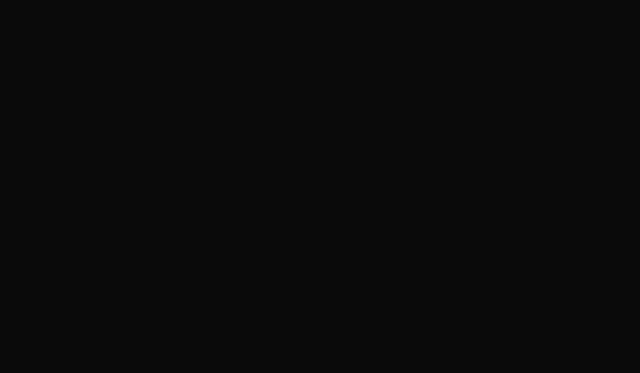
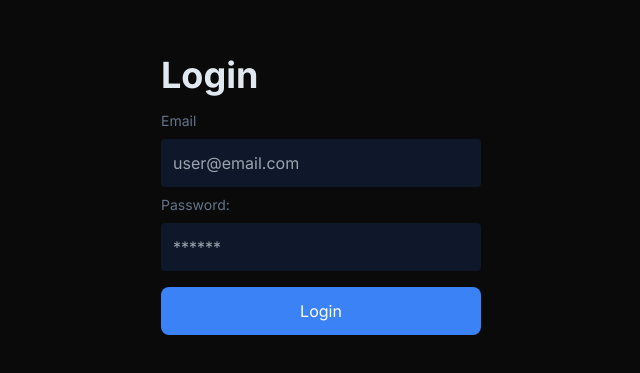
Before and after one commit to Misash/Amadeus-AI, a Next.js app in the folder client/: page /auth/login in a window 1280 px wide. Shown: the part 149-522 px from the top of the page, without its empty margins (319-959 px from the left). Built offline with nearby package versions, Linux system fonts and the light colour scheme.

Commit message:
login worked

```diff
--- a/client/src/app/auth/login/page.tsx
+++ b/client/src/app/auth/login/page.tsx
@@ -1,9 +1,102 @@
-import React from 'react';
+"use client";
+import { useForm } from "react-hook-form";
+import { signIn } from "next-auth/react";
+import {useRouter} from 'next/navigation'
+import {useState} from 'react'
 
 const LoginPage = () => {
+
+  // react form hook variables
+  const {
+    register,
+    handleSubmit,
+    formState: { errors },
+  } = useForm();
+
+  // handle routes
+  const router = useRouter()
+  const [error, setError] = useState<string | null>(null);
+
+  // Submit data to NextAuth
+  const onSubmit = handleSubmit(async (data) => {
+    console.log(data);
+
+    const res = await signIn("credentials", {
+      email: data.email,
+      password: data.password,
+      redirect: false, //not change page
+    });
+
+    console.log(res)
+
+    // handle login status
+    if (res.error) {
+      setError(res.error)
+    } else {
+      router.push('/dashboard')
+    }
+
+  });
+
   return (
-    <div>LoginPage</div>
+    <div className="h-[calc(100vh-7rem)] flex justify-center items-center">
+      <form onSubmit={onSubmit} className="w-1/4">
+
+
+
+        <h1 className="text-slate-200 font-bold text-4xl mb-4">Login</h1>
+
+        {/* Email */}
+        <label htmlFor="email" className="text-slate-500 mb-2 block text-sm">
+          Email
+        </label>
+        <input
+          type="email"
+          {...register("email", {
+            required: {
+              value: true,
+              message: "Email is required",
+            },
+          })}
+          className="p-3 rounded block mb-2 bg-slate-900 text-slate-300 w-full"
+          placeholder="user@email.com"
+        />
+        {errors.email && (
+          <span className="text-red-500 text-xs">{errors.email.message}</span>
+        )}
+
+        {/* Password */}
+        <label htmlFor="password" className="text-slate-500 mb-2 block text-sm">
+          Password:
+        </label>
+        <input
+          type="password"
+          {...register("password", {
+            required: {
+              value: true,
+              message: "Password is required",
+            },
+          })}
+          className="p-3 rounded block mb-2 bg-slate-900 text-slate-300 w-full"
+          placeholder="******"
+        />
+        {errors.password && (
+          <span className="text-red-500 text-xs">
+            {errors.password.message}
+          </span>
+        )}
+
+        {/* login button */}
+        <button className="w-full bg-blue-500 text-white p-3 rounded-lg mt-2">
+          Login
+        </button>
+
+        {/* Error Alert */}
+        {error && (
+          <p className="bg-red-500 text-lg text-white p-3 rounded mt-4">{error}</p>
+        )}
+      </form>
+    </div>
   );
 }
-
 export default LoginPage;
--- /dev/null
+++ b/client/src/app/dashboard/page.tsx
@@ -0,0 +1,8 @@
+const Dashboard = () => {
+  return (
+  <div className="text-white text-5xl">
+    Dashboard
+  </div>);
+};
+
+export default Dashboard;
```
